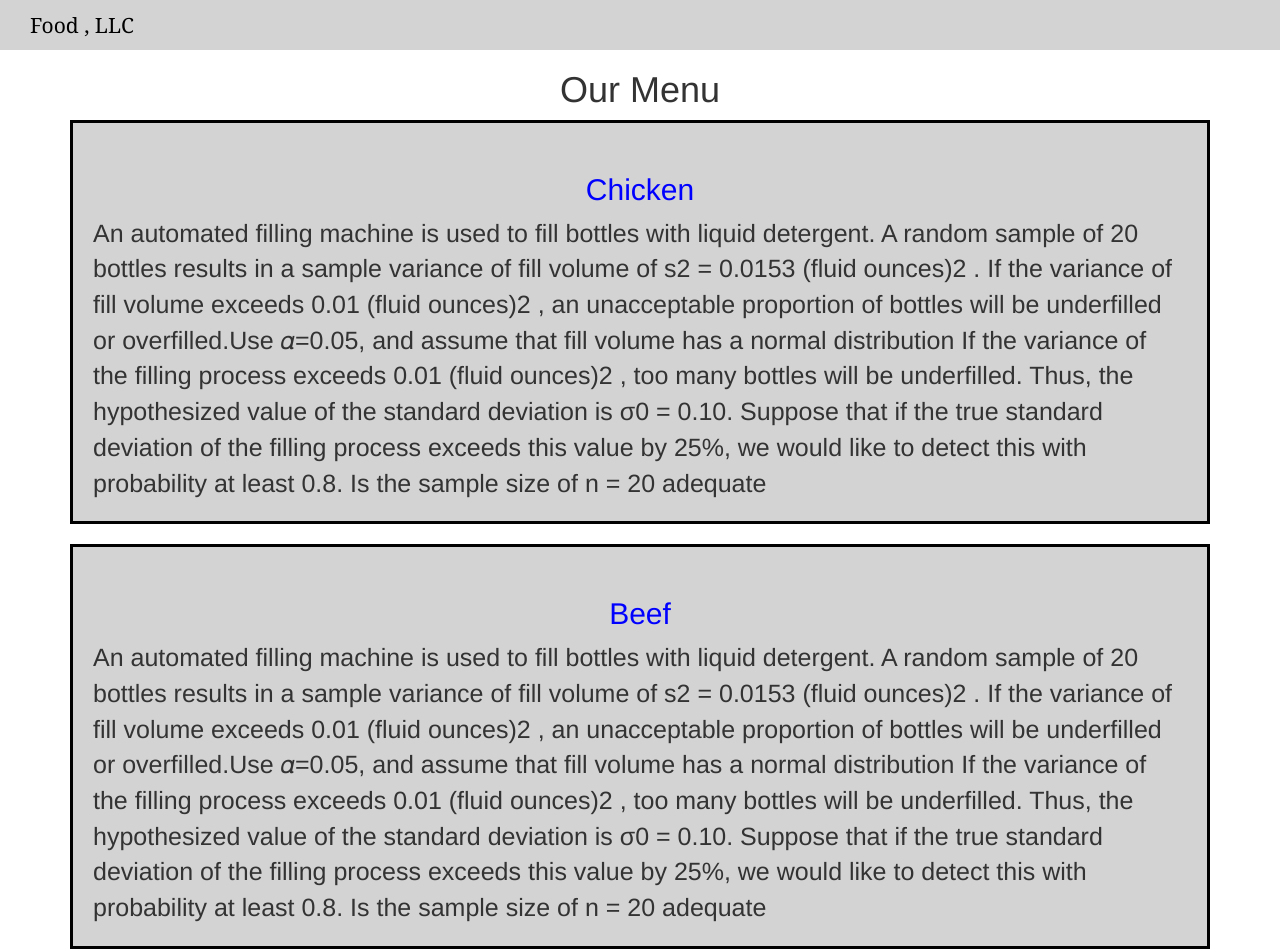
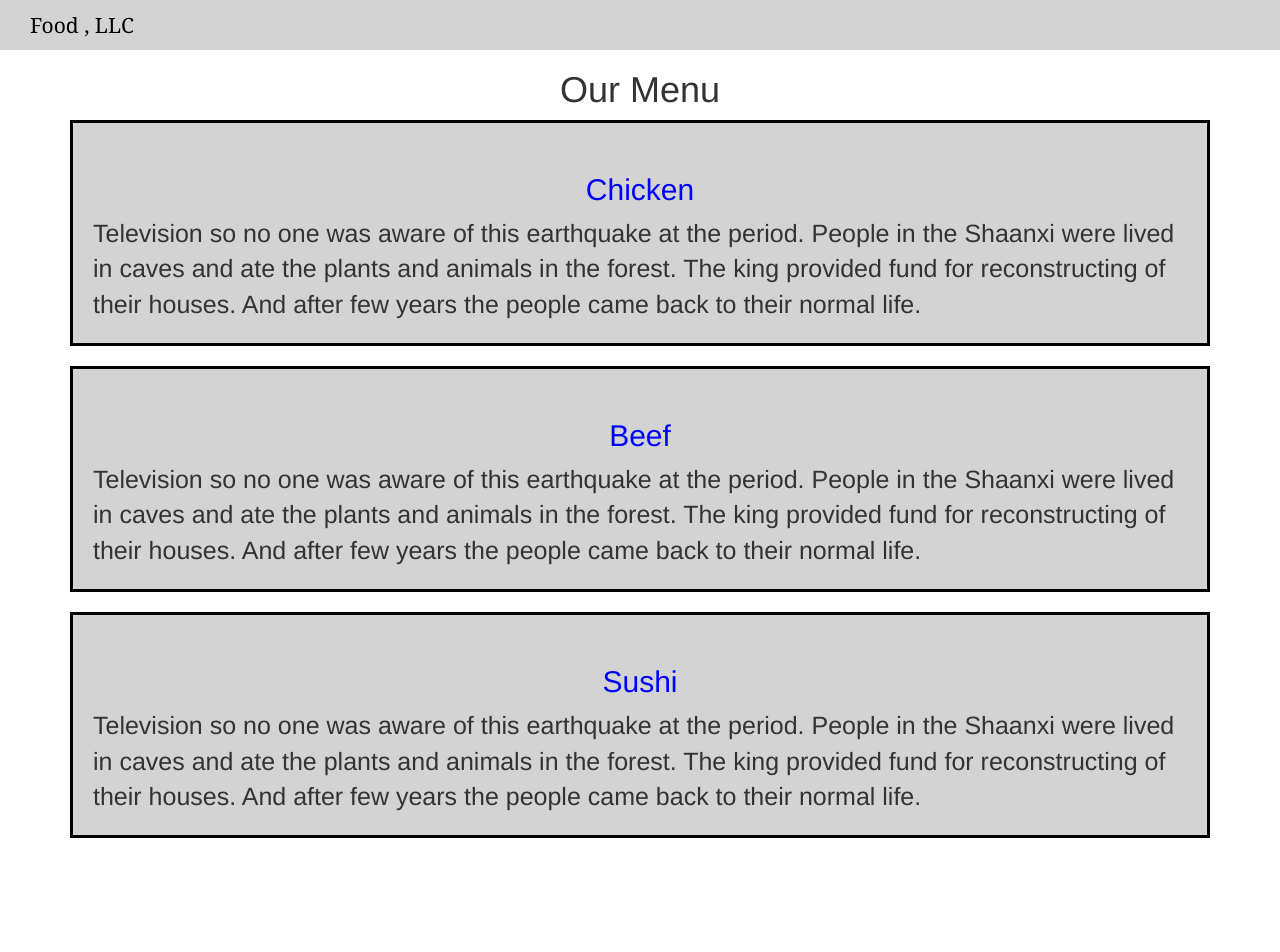
Before and after one commit to TharaniGanesh30/week2, a plain HTML site: page ass3/index.html in a window 1280 px wide. Shown: the top 952 px of the page. After the commit the page ends 858 px from the top, so only its background shows below. Drawn offline with nearby package versions, Linux system fonts and the light colour scheme; a web font is replaced by a local one.

Commit message:
Update index.html

```diff
--- a/ass3/index.html
+++ b/ass3/index.html
@@ -56,18 +56,18 @@
              	<div class="col-md-12 col-sm-12 col-xs-12">
 
 
-            <h2>Chicken</h2><p>An automated filling machine is used to fill bottles with liquid detergent. A random sample of 20 bottles results in a sample variance of fill volume of s2 = 0.0153 (fluid ounces)2 . If the variance of fill volume exceeds 0.01 (fluid ounces)2 , an unacceptable proportion of bottles will be underfilled or overfilled.Use 𝛼=0.05, and assume that fill volume has a normal distribution If the variance of the filling process exceeds 0.01 (fluid ounces)2 , too many bottles will be underfilled. Thus, the hypothesized value of the standard deviation is σ0 = 0.10. Suppose that if the true standard deviation of the filling process exceeds this value by 25%, we would like to detect this with probability at least 0.8. Is the sample size of n = 20 adequate</p>
+            <h2>Chicken</h2><p>Television so no one was aware of this earthquake at the period. People in the Shaanxi were lived in caves and ate the plants and animals in the forest. The king provided fund for reconstructing of their houses. And after few years the people came back to their normal life.</p>
           </div>
         </div>
          <div class="row my-container ">
           <div class="col-md-12 col-sm-12 col-xs-12">
-              <h2>Beef</h2><p>An automated filling machine is used to fill bottles with liquid detergent. A random sample of 20 bottles results in a sample variance of fill volume of s2 = 0.0153 (fluid ounces)2 . If the variance of fill volume exceeds 0.01 (fluid ounces)2 , an unacceptable proportion of bottles will be underfilled or overfilled.Use 𝛼=0.05, and assume that fill volume has a normal distribution If the variance of the filling process exceeds 0.01 (fluid ounces)2 , too many bottles will be underfilled. Thus, the hypothesized value of the standard deviation is σ0 = 0.10. Suppose that if the true standard deviation of the filling process exceeds this value by 25%, we would like to detect this with probability at least 0.8. Is the sample size of n = 20 adequate</p>
+              <h2>Beef</h2><p>Television so no one was aware of this earthquake at the period. People in the Shaanxi were lived in caves and ate the plants and animals in the forest. The king provided fund for reconstructing of their houses. And after few years the people came back to their normal life.</p>
 
           </div>
         </div>
          <div class="row my-container">
           <div class="col-md-12 col-sm-12 col-xs-12">
-              <h2>Sushi</h2><p>An automated filling machine is used to fill bottles with liquid detergent. A random sample of 20 bottles results in a sample variance of fill volume of s2 = 0.0153 (fluid ounces)2 . If the variance of fill volume exceeds 0.01 (fluid ounces)2 , an unacceptable proportion of bottles will be underfilled or overfilled.Use 𝛼=0.05, and assume that fill volume has a normal distribution If the variance of the filling process exceeds 0.01 (fluid ounces)2 , too many bottles will be underfilled. Thus, the hypothesized value of the standard deviation is σ0 = 0.10. Suppose that if the true standard deviation of the filling process exceeds this value by 25%, we would like to detect this with probability at least 0.8. Is the sample size of n = 20 adequate</p>
+              <h2>Sushi</h2><p>Television so no one was aware of this earthquake at the period. People in the Shaanxi were lived in caves and ate the plants and animals in the forest. The king provided fund for reconstructing of their houses. And after few years the people came back to their normal life.</p>
           </div>
         </div>
       </div>
```
